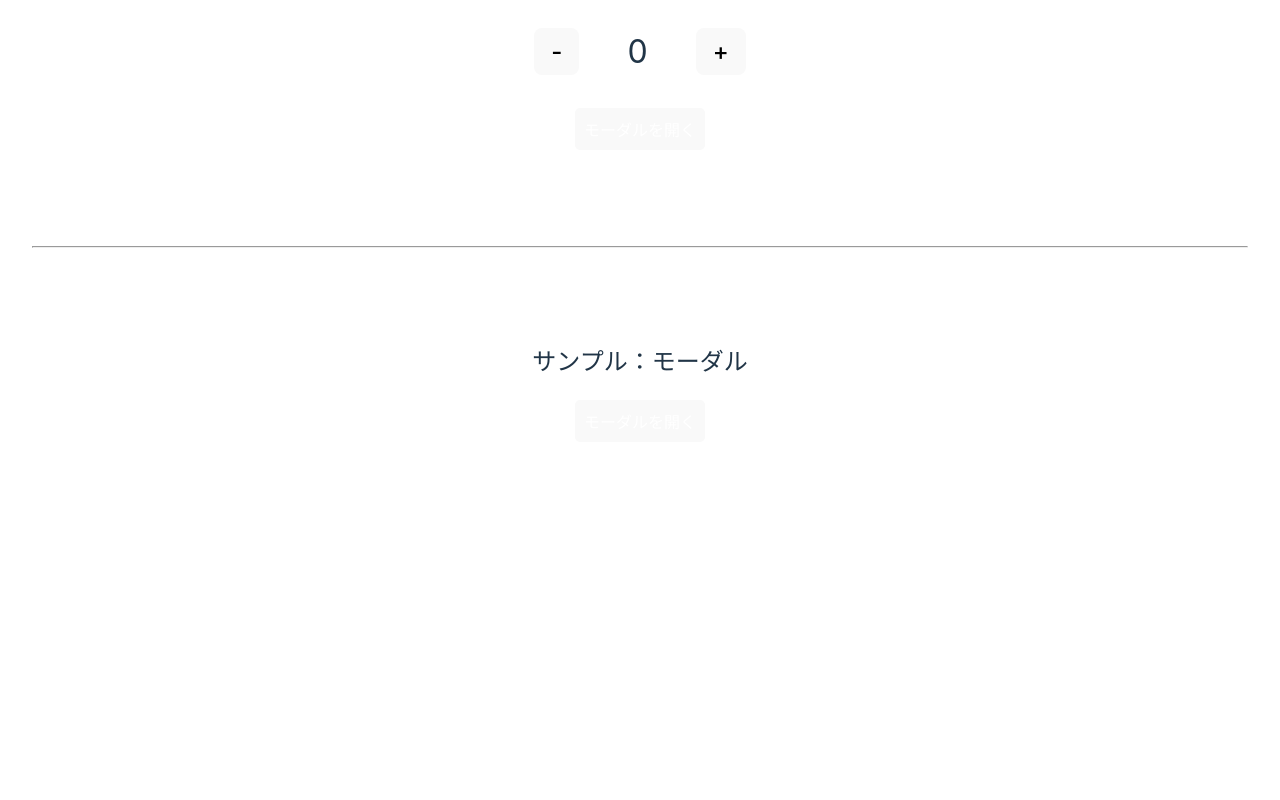
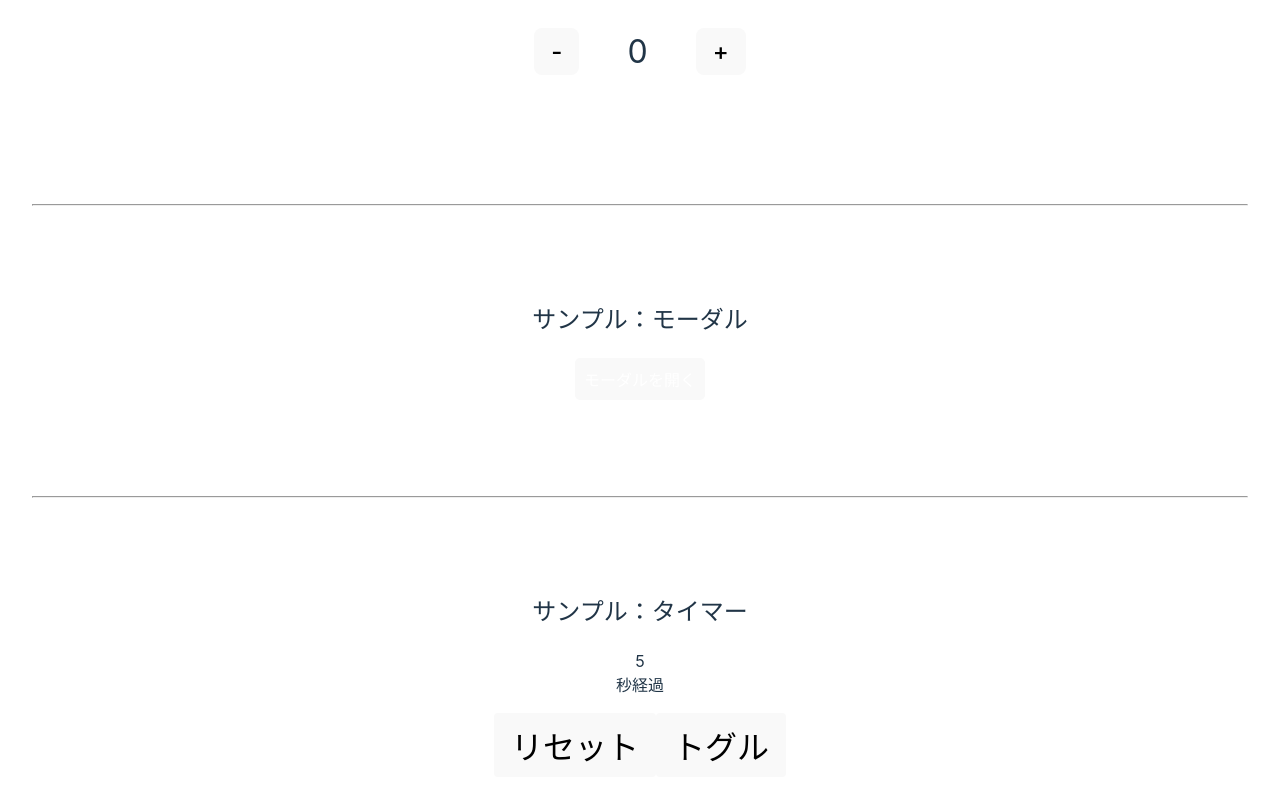
Before and after one commit to hirataro-89/vite-react-sample, a React (Vite) app: page / in a window 1280 px wide. Shown: the part 774-1574 px from the top of the page. Before the commit the page ends 1248 px from the top, so only its background shows below. Built offline with nearby package versions, Linux system fonts and the light colour scheme.

Commit message:
add: timer

```diff
--- a/src/App.tsx
+++ b/src/App.tsx
@@ -6,6 +6,7 @@ import './components/todo.css'
 import { AddTodo } from './components/AddTodo'
 import { Counter } from './components/Counter'
 import { Modal } from './components/Modal'
+import { Timer } from './components/Timer'
 
 const App = () => {
   const { getUsers, userProfiles, loading, error } = useAllUsers()
@@ -34,6 +35,9 @@ const App = () => {
         <p>モーダルの中身です</p>
         <p>モーダルの中身です笑</p>
       </Modal>
+      <hr style={{ margin: '6rem 0' }} />
+      <SectionTitle title="サンプル：タイマー" className="main__title" />
+      <Timer />
     </>
   )
 }
--- a/src/components/Counter.tsx
+++ b/src/components/Counter.tsx
@@ -19,7 +19,6 @@ export const Counter: FC = () => {
         <p className='counter__text'>{count}</p>
         <button className='counter__button' onClick={onClickCountUp}>+</button>
       </div>
-      <Modal />
     </>
   )
 }
--- /dev/null
+++ b/src/components/Timer.module.css
@@ -0,0 +1,12 @@
+.timer__wrap {
+  display: flex;
+  flex-direction: column;
+  align-items: center;
+  justify-content: center;
+}
+
+.timer__button {
+  margin-top: 1rem;
+  padding: 0.5rem 1rem;
+  border-radius: 0.25rem;
+}
--- /dev/null
+++ b/src/components/Timer.tsx
@@ -0,0 +1,36 @@
+import { useState, useEffect } from "react"
+import styles from './Timer.module.css';
+
+
+export const Timer = () => {
+  const [time, setTime] = useState(0);
+  const [isDisplay, setIsDisplay] = useState(true);
+
+  const toggleTimer = () => {
+    setIsDisplay(prev => !prev);
+  }
+
+  useEffect(() => {
+    const interval = setInterval(() => {
+      console.log('updatedTime');
+      setTime(prev => prev + 1);
+    }, 1000);
+
+    return () => window.clearInterval(interval);
+  }, []);
+
+  return (
+    <div>
+        <div className={styles.timer__wrap}>
+          {isDisplay && (
+            <>
+              <time>{time}</time>
+              <span>秒経過</span>
+            </>
+          )}
+        </div>
+      <button className={styles.timer__button} onClick={() => setTime(0)}>リセット</button>
+      <button className={styles.timer__button} onClick={toggleTimer}>トグル</button>
+    </div>
+  )
+}
```
